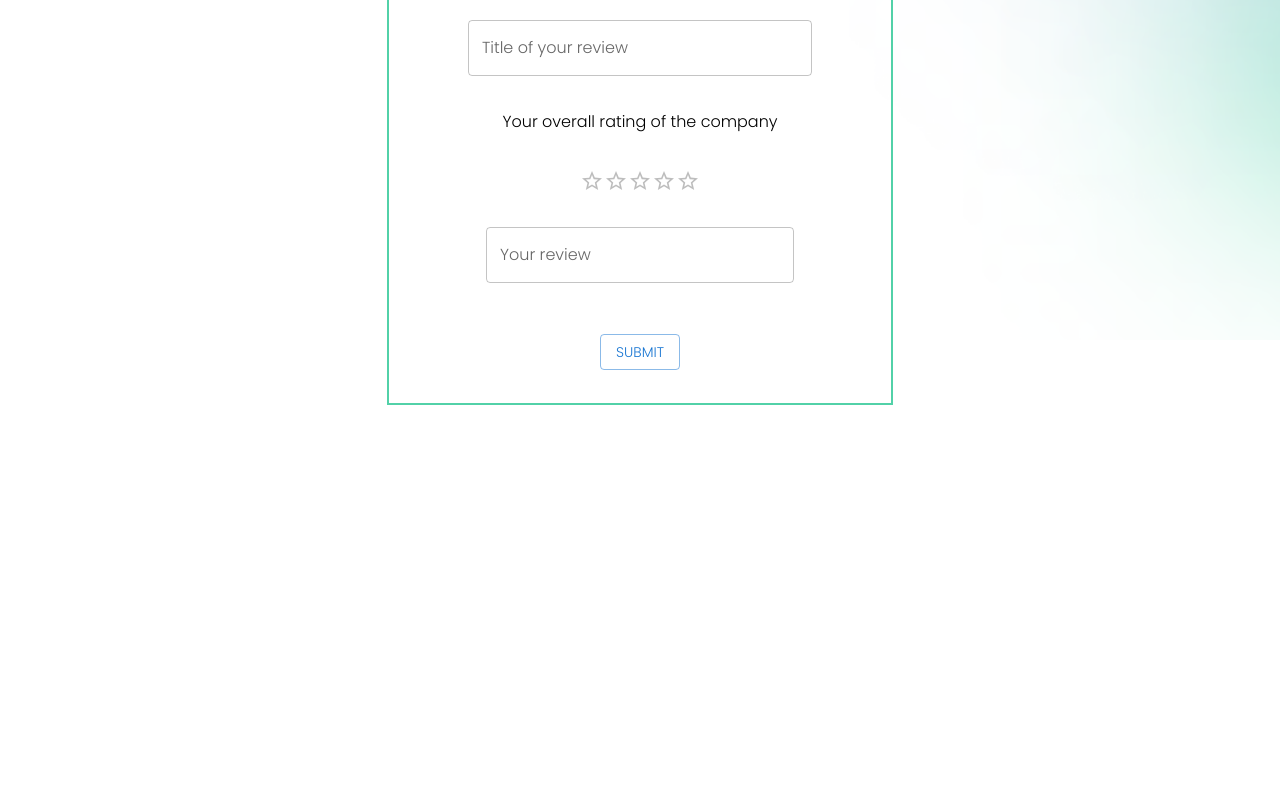
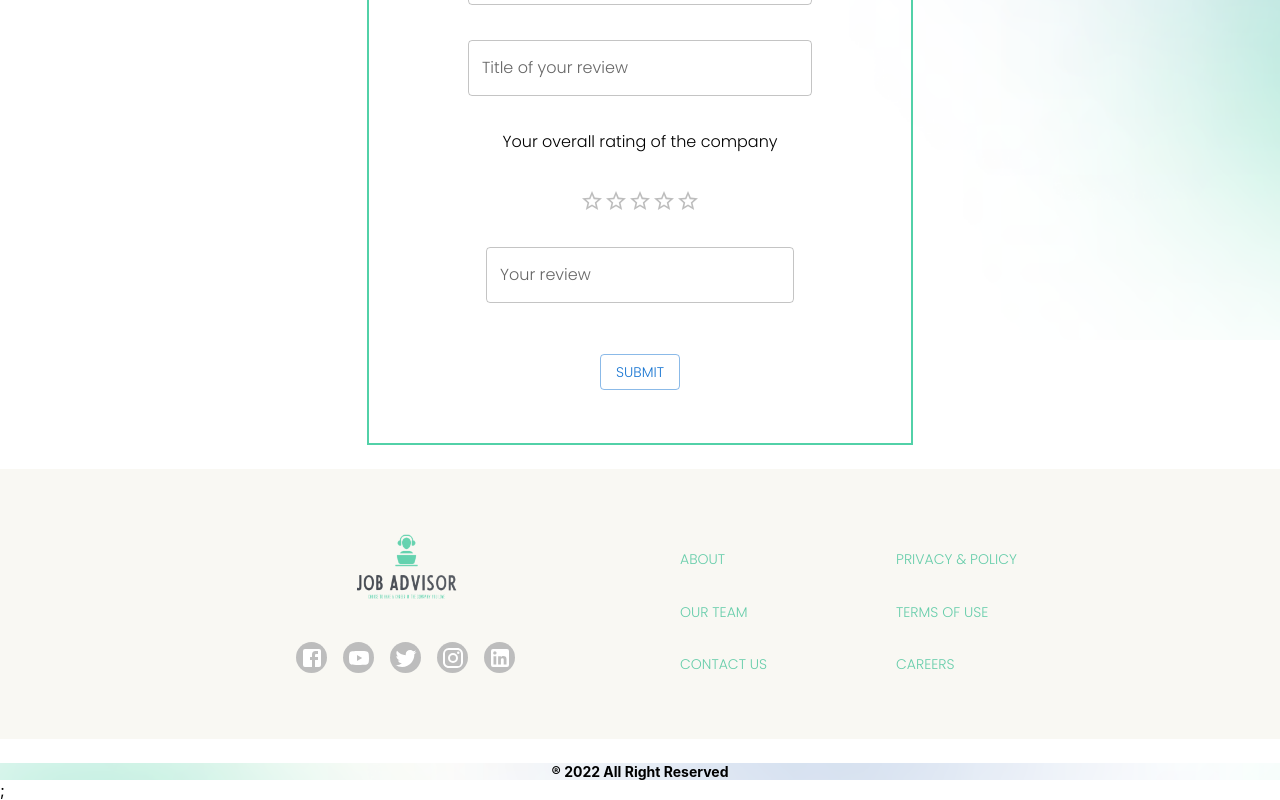
Before and after one commit to Job-Advisor-project/FrontEnd, a React (Create React App) app in the folder react/: page /reviews in a window 1280 px wide. Shown: the part 460-1260 px from the top of the page. Before the commit the page ends 865 px from the top, so only its background shows below. Built offline with nearby package versions, Linux system fonts and the light colour scheme.

Commit message:
padding style added

```diff
--- a/react/src/pages/ReviewForm.jsx
+++ b/react/src/pages/ReviewForm.jsx
@@ -12,6 +12,7 @@ import * as React from "react";
 import { useState } from "react";
 import { useNavigate } from "react-router-dom";
 import { getAddReview } from "../api/addReview";
+import Footer from "../components/footer/Footer";
 
 export default function ReviewForm({ companyId }) {
   const navigate = useNavigate();
@@ -68,6 +69,7 @@ export default function ReviewForm({ companyId }) {
             height: "600px",
             alignItems: "center",
             justifyContent: "space-around",
+            padding: "20px",
           }}
           onSubmit={handleSubmit}
         >
@@ -151,6 +153,7 @@ export default function ReviewForm({ companyId }) {
           </Button>
         </form>
       </Box>
+      <Footer></Footer>;
     </Box>
   );
 }
```
